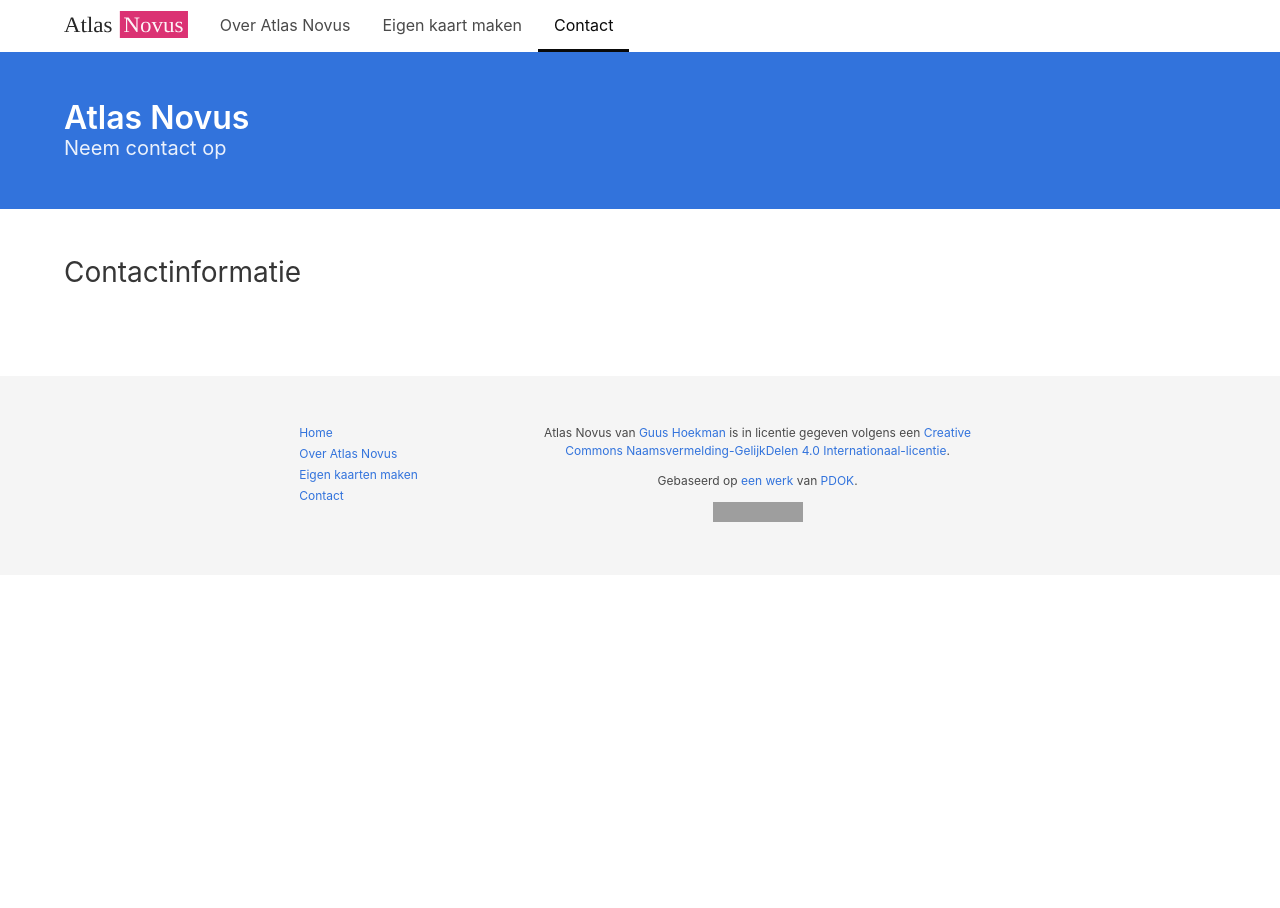
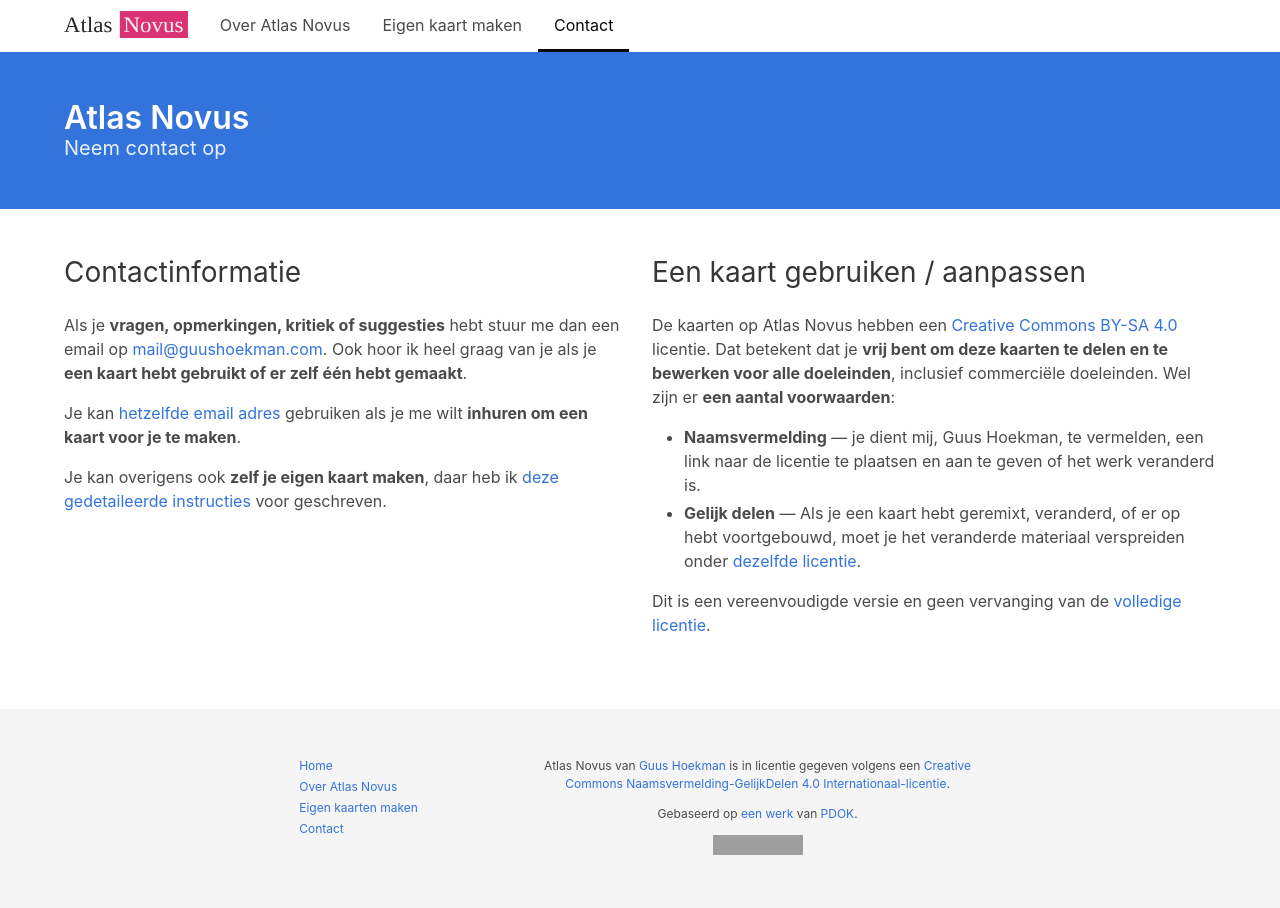
Before and after one commit to guushoekman/atlas-novus, a Jekyll site: the page built from contact.md, in a window 1280 px wide. Built offline with Jekyll 4.4.1, drawn with Linux system fonts in a browser that asks for light colours; grey boxes are pictures that could not be loaded.

Commit message:
update contact information

```diff
--- a/contact.md
+++ b/contact.md
@@ -8,6 +8,18 @@
     <div class="columns">
       <div class="column is-half">
         <h2 class="title">Contactinformatie</h2>
+        <p>Als je <b>vragen, opmerkingen, kritiek of suggesties</b> hebt stuur me dan een email op <a href="mailto:mail@guushoekman.com">mail@guushoekman.com</a>. Ook hoor ik heel graag van je als je <b>een kaart hebt gebruikt of er zelf één hebt gemaakt</b>.</p>
+        <p>Je kan <a href="mailto:mail@guushoekman.com">hetzelfde email adres</a> gebruiken als je me wilt <b>inhuren om een kaart voor je te maken</b>.</p>
+        <p>Je kan overigens ook <b>zelf je eigen kaart maken</b>, daar heb ik <a href="make-your-own.html">deze gedetaileerde instructies</a> voor geschreven.</p>
+      </div>
+      <div class="column is-half">
+        <h2 class="title">Een kaart gebruiken / aanpassen</h2>
+        <p>De kaarten op Atlas Novus hebben een <a target="_blank" href="https://creativecommons.org/licenses/by-sa/4.0/deed.nl">Creative Commons BY-SA 4.0</a> licentie. Dat betekent dat je <b>vrij bent om deze kaarten te delen en te bewerken voor alle doeleinden</b>, inclusief commerciële doeleinden. Wel zijn er <b>een aantal voorwaarden</b>:</p>
+        <ul>
+          <li><b>Naamsvermelding</b> — je dient mij, Guus Hoekman, te vermelden, een link naar de licentie te plaatsen en aan te geven of het werk veranderd is.</li>
+          <li><b>Gelijk delen</b> — Als je een kaart hebt geremixt, veranderd, of er op hebt voortgebouwd, moet je het veranderde materiaal verspreiden onder <a target="_blank" href="https://creativecommons.org/licenses/by-sa/4.0/deed.nl">dezelfde licentie</a>.</li>
+        </ul>
+        <p>Dit is een vereenvoudigde versie en geen vervanging van de <a target="_blank" href="https://creativecommons.org/licenses/by-sa/4.0/legalcode.nl">volledige licentie</a>.</p>
       </div>
     </div>
   </div>
```
